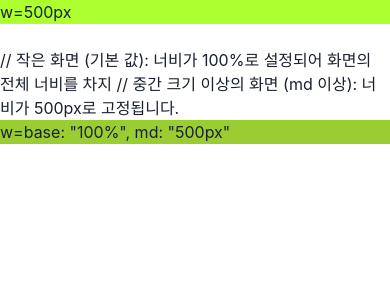
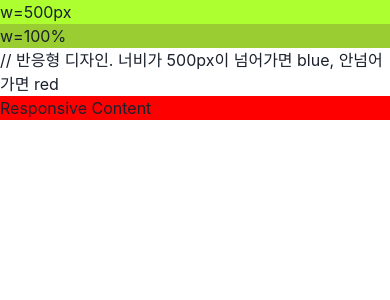
Before and after one commit to kiwi85547/react20240509, a React (Vite) app: page / in a window 390 px wide. Shown: the top 300 px of the page. Built offline with nearby package versions, Linux system fonts and the light colour scheme.

Commit message:
반응형 스타일2

```diff
--- a/src/App.jsx
+++ b/src/App.jsx
@@ -4,11 +4,10 @@ import {Box, ChakraProvider} from "@chakra-ui/react";
 function App(props) {
     return (
         <ChakraProvider>
-            <Box bg={"greenyellow"} w={"500px"}>w=500px</Box>
-            <br/>
-            // 작은 화면 (기본 값): 너비가 100%로 설정되어 화면의 전체 너비를 차지
-            // 중간 크기 이상의 화면 (md 이상): 너비가 500px로 고정됩니다.
-            <Box bg={"yellowgreen"} w={{base: "100%", md: "500px"}}>w=base: "100%", md: "500px"</Box>
+            <div style={{backgroundColor: "greenyellow", width: "500px"}}>w=500px</div>
+            <div style={{backgroundColor: "yellowgreen", width: "100%"}}>w=100%</div>
+            // 반응형 디자인. 너비가 500px이 넘어가면 blue, 안넘어가면 red
+            <Box bg={{base: "red", md: "blue"}} w={{base: "100%", md: "500px"}}>Responsive Content</Box>
         </ChakraProvider>
     );
 }
```
